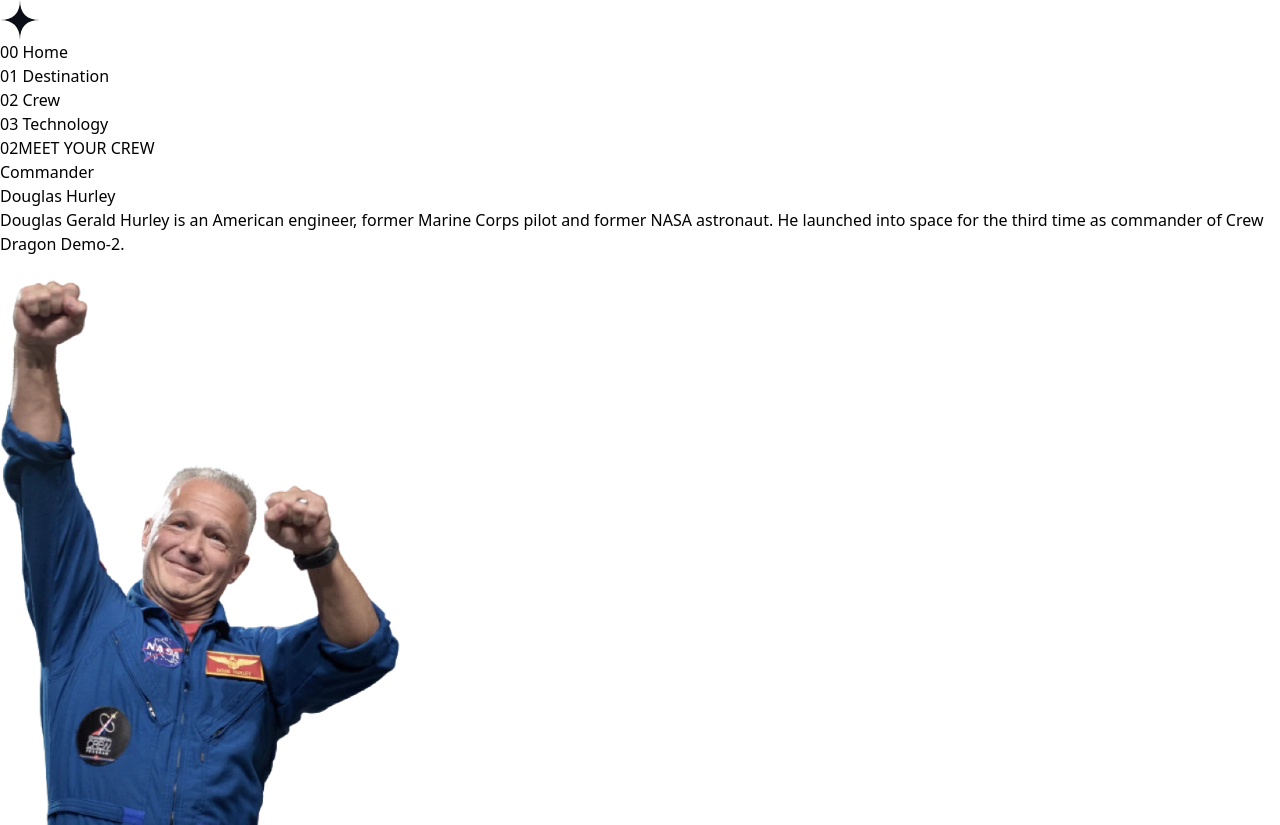
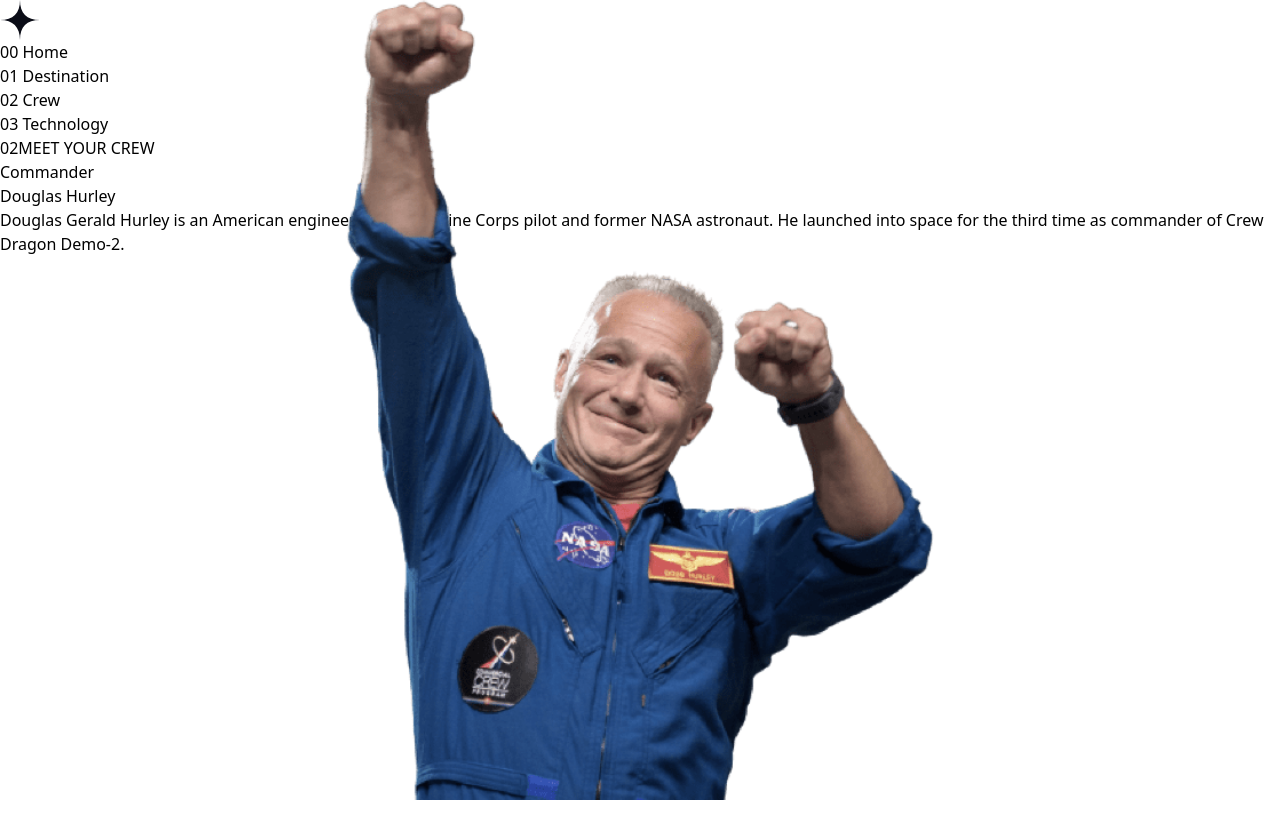
Before and after one commit to Grace422/Learning-Next.js, a Next.js app: page /crew in a window 1280 px wide. After the commit the page ends 800 px from the top, so only its background shows below. Built offline with nearby package versions, Linux system fonts and the light colour scheme.

Commit message:
crew page done

```diff
--- a/src/app/crew/page.tsx
+++ b/src/app/crew/page.tsx
@@ -39,12 +39,13 @@
               ))}
             </div>
           </div>
-          <div>
+          <div className="relative w-96 h-96">
             <Image
-              src={crew[activeIndex].images.webp}
+              src={crew[activeIndex].images.png}
               alt={crew[activeIndex].name}
-              width={400}
-              height={400}
+              layout="fill"
+              objectFit="contain"
+              className="z-0"
             />
           </div>
         </div>
```
